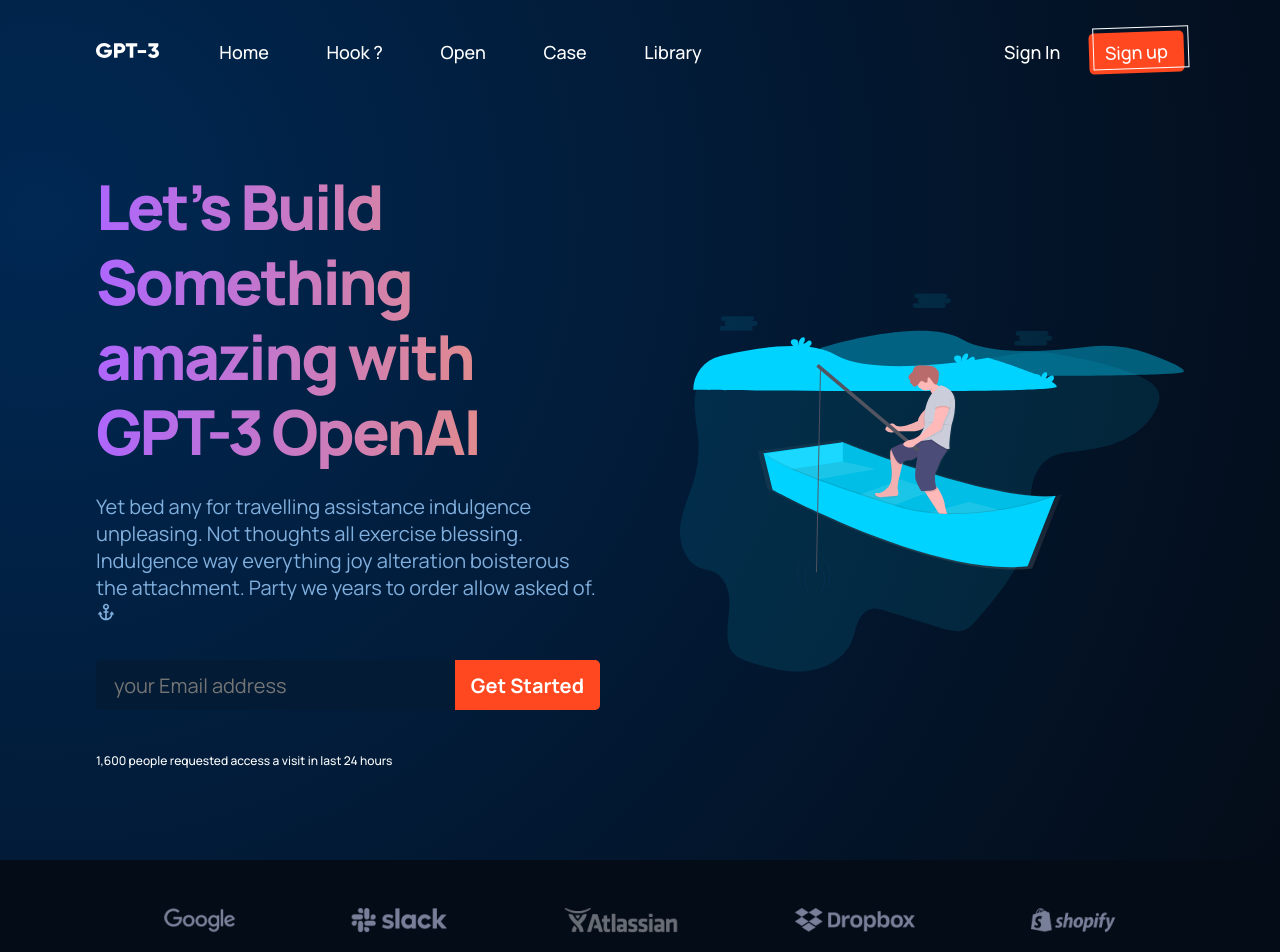
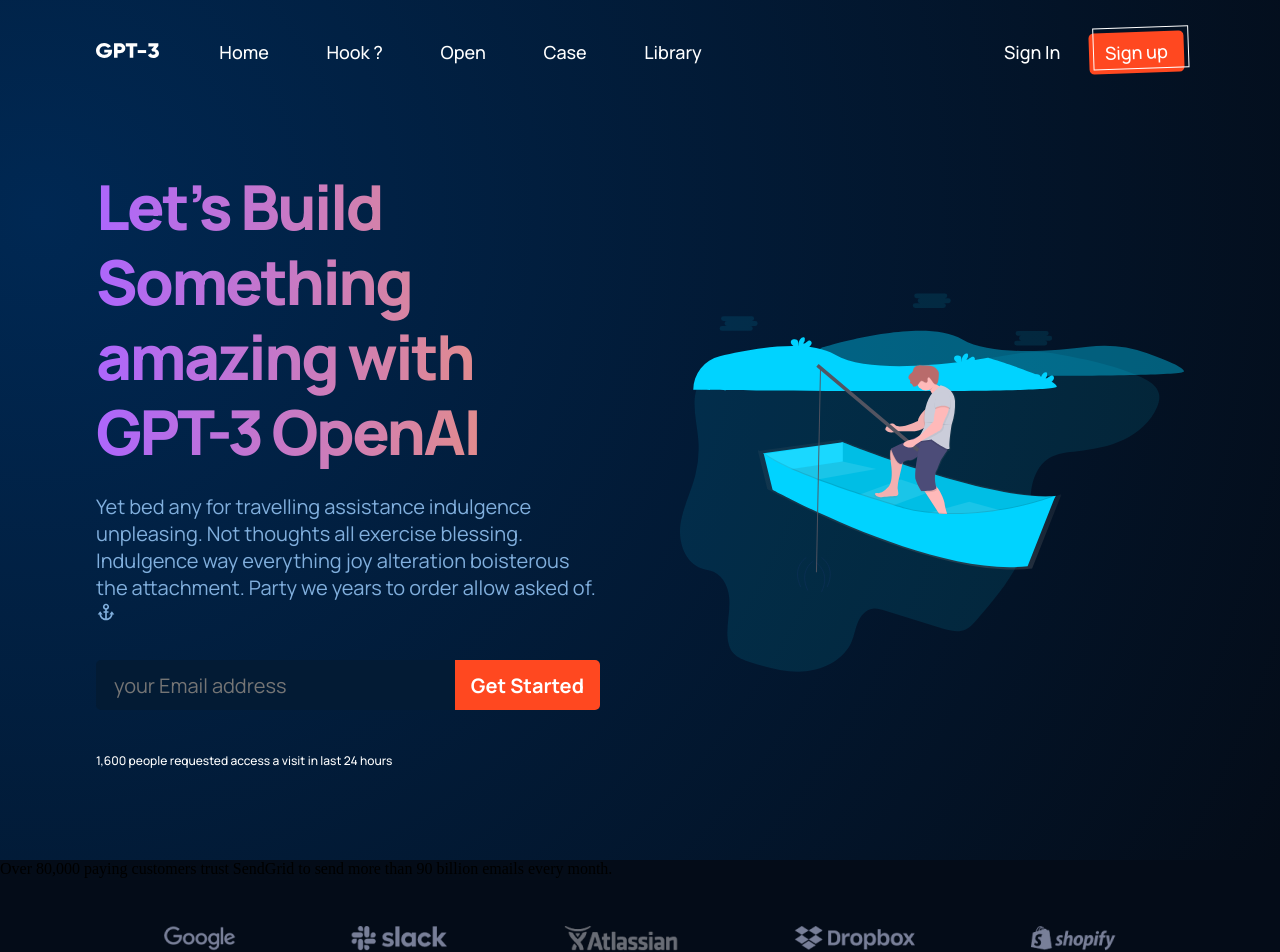
Before and after one commit to edmarsht/hook, a React (Create React App) app: page / in a window 1280 px wide. Shown: the top 952 px of the page. Built offline with nearby package versions, Linux system fonts and the light colour scheme.

Commit message:
brand correct

```diff
--- a/src/components/brand/Brand.css
+++ b/src/components/brand/Brand.css
@@ -1,4 +1,4 @@
-.hook__brand {
+.hook__brand-images {
   display: flex;
   justify-content: space-evenly;
   align-items: center;
@@ -7,7 +7,7 @@
 }
 
 @media screen and (max-width: 800px) {
-    .hook__brand img {
+    .hook__brand-images img {
         margin: 1rem 1rem;
     }
 }
--- a/src/components/brand/Brand.jsx
+++ b/src/components/brand/Brand.jsx
@@ -9,12 +9,15 @@
 function Brand() {
     return (
         <div className="hook__brand">
+        Over 80,000 paying customers trust SendGrid to send more than 90 billion emails every month.
+        <div className="hook__brand-images">
             <img src={google} alt="google" />
             <img src={slack} alt="slack" />
             <img src={atlassian} alt="atlassian" />
             <img src={dropbox} alt="dropbox" />
             <img src={shopify} alt="shopify" />
         </div>
+        </div>
     )
 }
 
```
